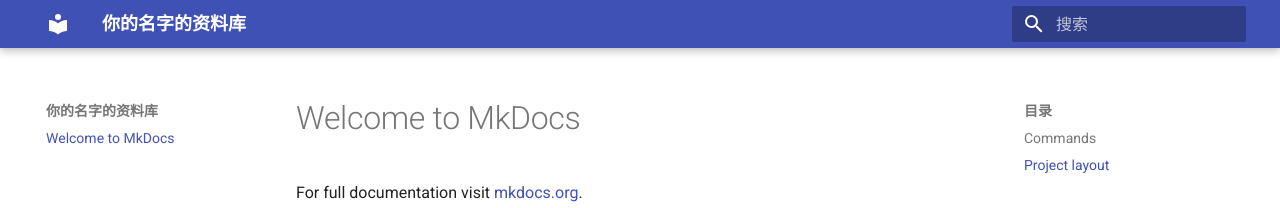
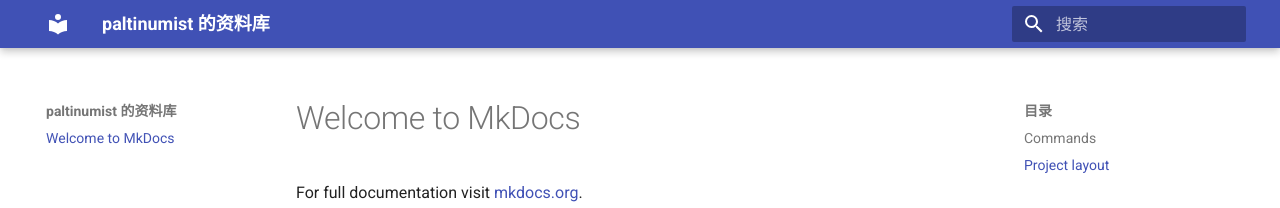
Before and after one commit to platinumist/platinumist.github.io, an MkDocs documentation site: the page built from docs/index.md, in a window 1280 px wide. Shown: the top 208 px of the page. Built offline with MkDocs 1.6.1 and Material for MkDocs 9.7.7, drawn with Linux system fonts in a browser that asks for light colours.

Commit message:
完成 mkdocs 配置和自动化部署脚本

```diff
--- a/mkdocs.yml
+++ b/mkdocs.yml
@@ -1,4 +1,4 @@
-site_name: 你的名字的资料库
+site_name: paltinumist 的资料库
 theme:
   name: material
   language: zh  # 设置为中文
```
